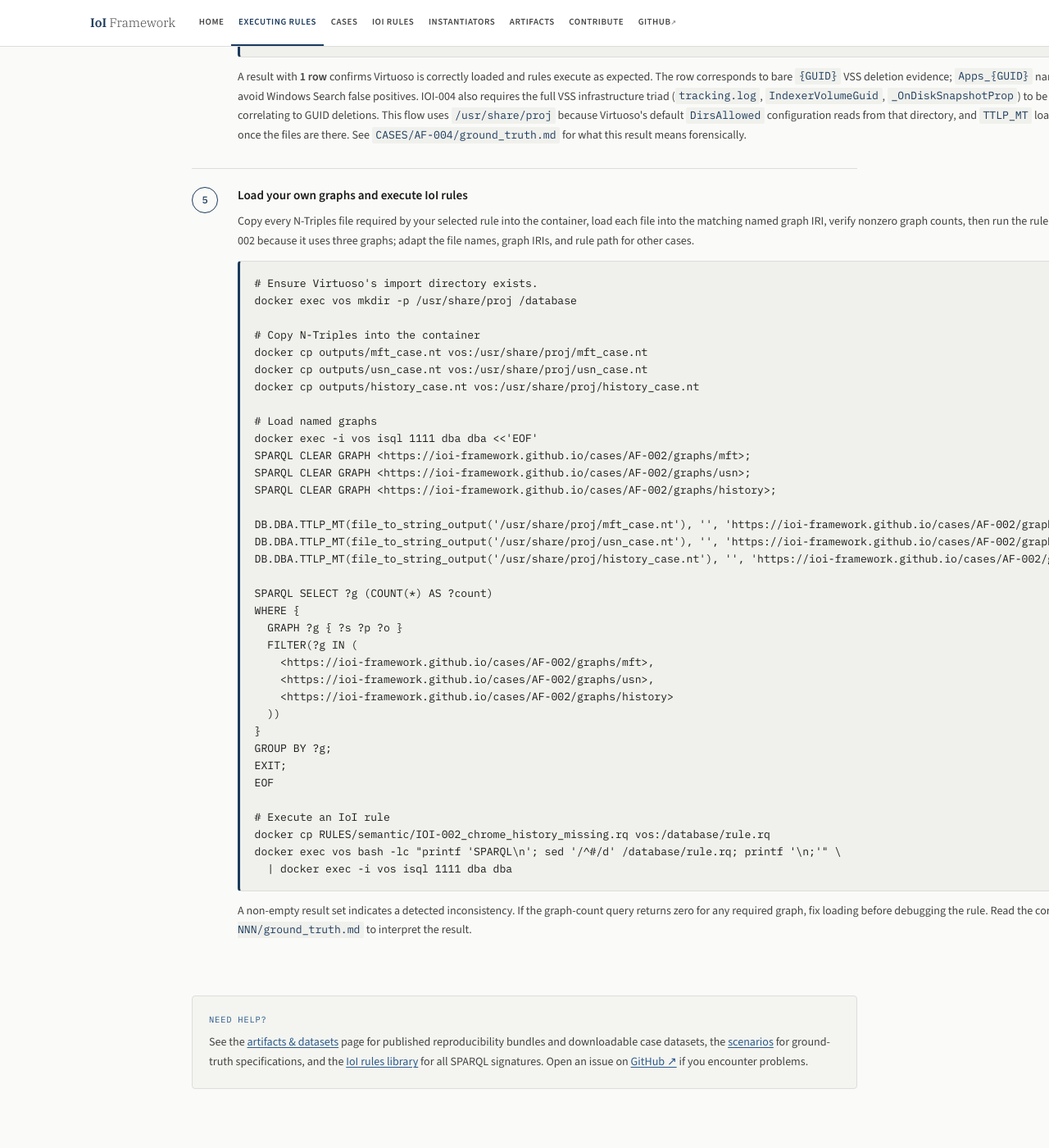
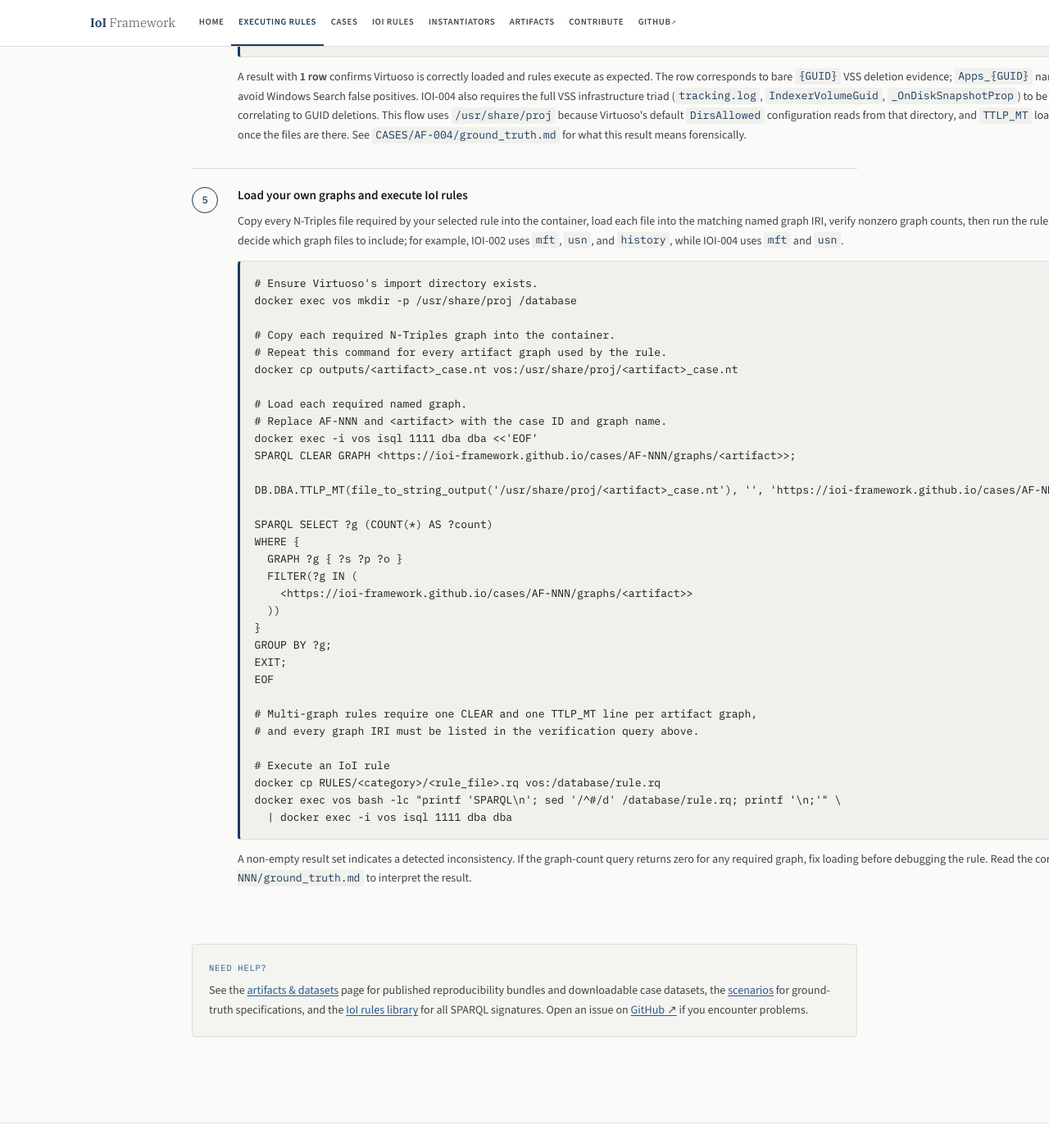
Before and after one commit to ioi-framework/ioi-framework.github.io, a Jekyll site: the page built from executerules.md, in a window 1280 px wide and 1400 px high, scrolled down 3189 px. Shown: the whole window at 82% size. Built offline with Jekyll 4.4.1, drawn with Linux system fonts in a browser that asks for light colours.

Commit message:
Make rule execution guidance case agnostic

```diff
--- a/executerules.md
+++ b/executerules.md
@@ -143,40 +143,37 @@ docker exec vos bash -lc "printf 'SPARQL\n'; sed '/^#/d' /database/rule.rq; prin
       <div class="step-num">5</div>
       <div class="step-content">
         <h3>Load your own graphs and execute IoI rules</h3>
-        <p>Copy every N-Triples file required by your selected rule into the container, load each file into the matching named graph IRI, verify nonzero graph counts, then run the rule. The example below shows AF-002 because it uses three graphs; adapt the file names, graph IRIs, and rule path for other cases.</p>
+        <p>Copy every N-Triples file required by your selected rule into the container, load each file into the matching named graph IRI, verify nonzero graph counts, then run the rule. Use the artifact list on the rule page to decide which graph files to include; for example, IOI-002 uses <code>mft</code>, <code>usn</code>, and <code>history</code>, while IOI-004 uses <code>mft</code> and <code>usn</code>.</p>
         <pre><code># Ensure Virtuoso's import directory exists.
 docker exec vos mkdir -p /usr/share/proj /database
 
-# Copy N-Triples into the container
-docker cp outputs/mft_case.nt vos:/usr/share/proj/mft_case.nt
-docker cp outputs/usn_case.nt vos:/usr/share/proj/usn_case.nt
-docker cp outputs/history_case.nt vos:/usr/share/proj/history_case.nt
+# Copy each required N-Triples graph into the container.
+# Repeat this command for every artifact graph used by the rule.
+docker cp outputs/&lt;artifact&gt;_case.nt vos:/usr/share/proj/&lt;artifact&gt;_case.nt
 
-# Load named graphs
+# Load each required named graph.
+# Replace AF-NNN and &lt;artifact&gt; with the case ID and graph name.
 docker exec -i vos isql 1111 dba dba <<'EOF'
-SPARQL CLEAR GRAPH <https://ioi-framework.github.io/cases/AF-002/graphs/mft>;
-SPARQL CLEAR GRAPH <https://ioi-framework.github.io/cases/AF-002/graphs/usn>;
-SPARQL CLEAR GRAPH <https://ioi-framework.github.io/cases/AF-002/graphs/history>;
+SPARQL CLEAR GRAPH &lt;https://ioi-framework.github.io/cases/AF-NNN/graphs/&lt;artifact&gt;&gt;;
 
-DB.DBA.TTLP_MT(file_to_string_output('/usr/share/proj/mft_case.nt'), '', 'https://ioi-framework.github.io/cases/AF-002/graphs/mft', 512);
-DB.DBA.TTLP_MT(file_to_string_output('/usr/share/proj/usn_case.nt'), '', 'https://ioi-framework.github.io/cases/AF-002/graphs/usn', 512);
-DB.DBA.TTLP_MT(file_to_string_output('/usr/share/proj/history_case.nt'), '', 'https://ioi-framework.github.io/cases/AF-002/graphs/history', 512);
+DB.DBA.TTLP_MT(file_to_string_output('/usr/share/proj/&lt;artifact&gt;_case.nt'), '', 'https://ioi-framework.github.io/cases/AF-NNN/graphs/&lt;artifact&gt;', 512);
 
 SPARQL SELECT ?g (COUNT(*) AS ?count)
 WHERE {
   GRAPH ?g { ?s ?p ?o }
   FILTER(?g IN (
-    <https://ioi-framework.github.io/cases/AF-002/graphs/mft>,
-    <https://ioi-framework.github.io/cases/AF-002/graphs/usn>,
-    <https://ioi-framework.github.io/cases/AF-002/graphs/history>
+    &lt;https://ioi-framework.github.io/cases/AF-NNN/graphs/&lt;artifact&gt;&gt;
   ))
 }
 GROUP BY ?g;
 EXIT;
 EOF
 
+# Multi-graph rules require one CLEAR and one TTLP_MT line per artifact graph,
+# and every graph IRI must be listed in the verification query above.
+
 # Execute an IoI rule
-docker cp RULES/semantic/IOI-002_chrome_history_missing.rq vos:/database/rule.rq
+docker cp RULES/&lt;category&gt;/&lt;rule_file&gt;.rq vos:/database/rule.rq
 docker exec vos bash -lc "printf 'SPARQL\n'; sed '/^#/d' /database/rule.rq; printf '\n;'" \
   | docker exec -i vos isql 1111 dba dba</code></pre>
         <p>A non-empty result set indicates a detected inconsistency. If the graph-count query returns zero for any required graph, fix loading before debugging the rule. Read the corresponding <code>CASES/AF-NNN/ground_truth.md</code> to interpret the result.</p>
```
